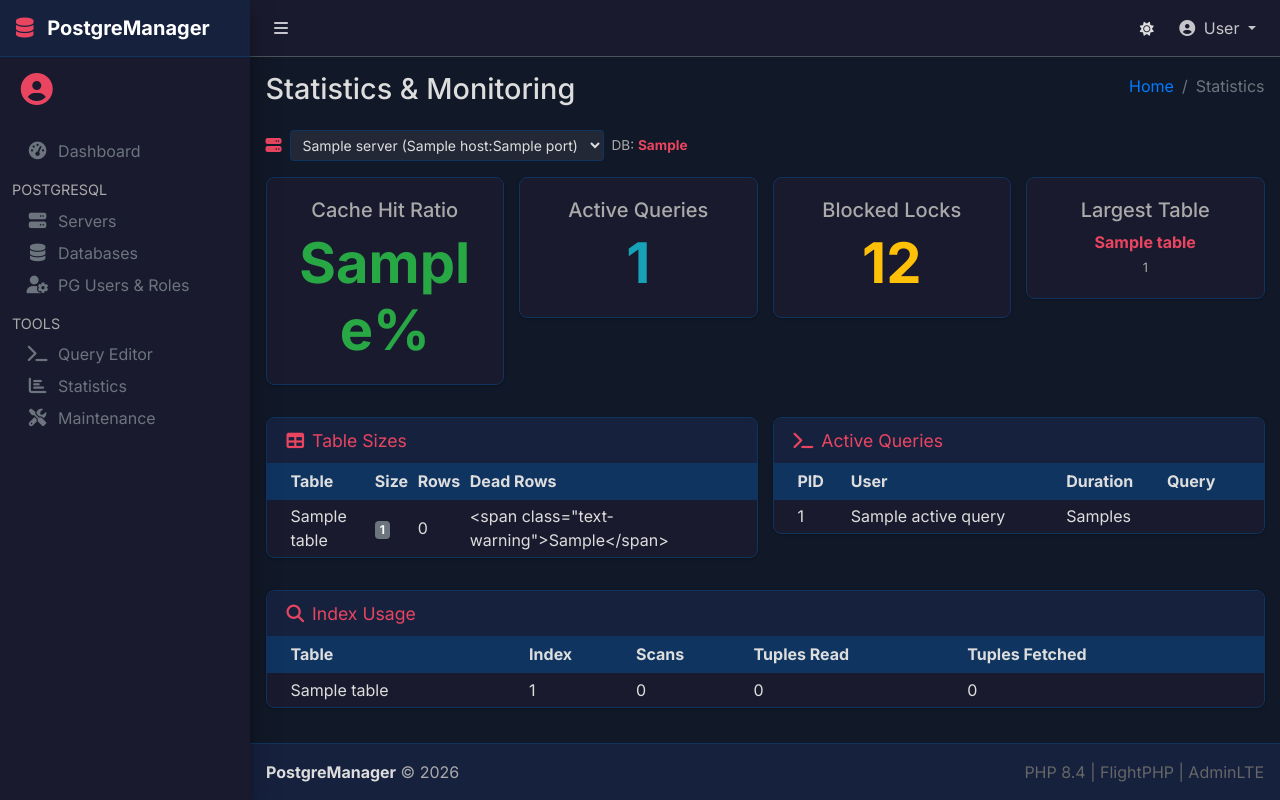
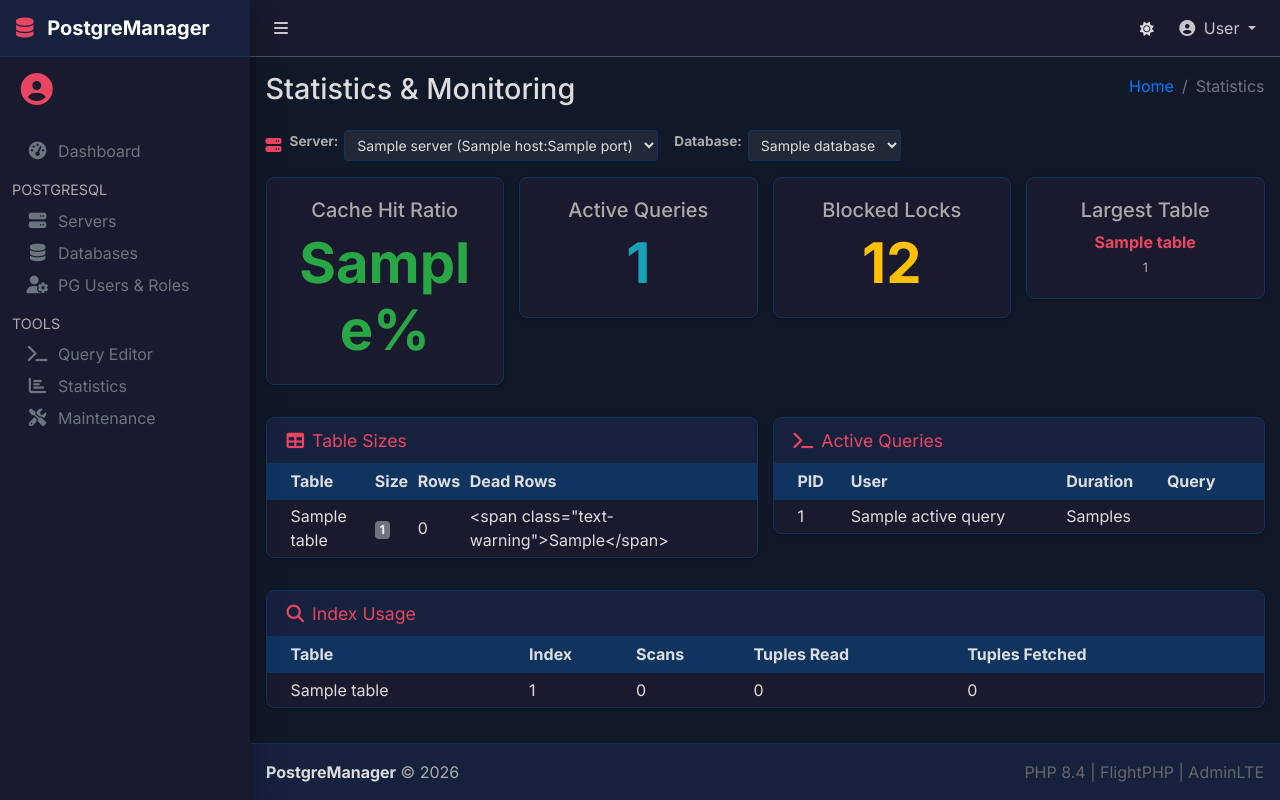
Before and after one commit to AhmadShamli/PostgreManager, a PHP site: template resources/views/stats/index.html.twig in a window 1280 px wide. Run offline with PHP 8.4, Linux system fonts and the light colour scheme; the template is opened without the code that fills it: most values are stand-ins (such as "Sample title", 1, 10 or a date in 2020); some libraries are stand-ins or nearby versions.

Commit message:
feat(stats): add database selection dropdown

```diff
--- a/resources/views/stats/index.html.twig
+++ b/resources/views/stats/index.html.twig
@@ -10,8 +10,9 @@
 {% block content %}
 <div class="mb-3 d-flex align-items-center">
     <i class="fas fa-server mr-2" style="color:#e94560;"></i>
-    <form method="GET" action="/stats" class="d-flex align-items-center">
-        <select name="server_id" class="form-control form-control-sm pm-input mr-2" style="width:auto;"
+    <form method="GET" action="/stats" class="d-flex align-items-center flex-wrap" id="stats-filter">
+        <label style="color:#aaa; font-size:0.85rem; margin-right:6px;">Server:</label>
+        <select name="server_id" class="form-control form-control-sm pm-input mr-3" style="width:auto;"
                 onchange="this.form.submit()">
             {% for s in all_servers %}
             <option value="{{ s.id }}" {% if s.id == server_id %}selected{% endif %}>
@@ -19,9 +20,15 @@
             </option>
             {% endfor %}
         </select>
-        <span style="color:#aaa; font-size:0.85rem;">
-            DB: <strong style="color:#e94560;">{{ server_db }}</strong>
-        </span>
+        <label style="color:#aaa; font-size:0.85rem; margin-right:6px;">Database:</label>
+        <select name="db" class="form-control form-control-sm pm-input" style="width:auto;"
+                onchange="this.form.submit()">
+            {% for db in databases %}
+            <option value="{{ db.name }}" {% if db.name == selected_db %}selected{% endif %}>
+                {{ db.name }}
+            </option>
+            {% endfor %}
+        </select>
     </form>
 </div>
 <div class="row">
```
Also changed, not shown: app/Controllers/StatsController.php (+11 -4 lines).
